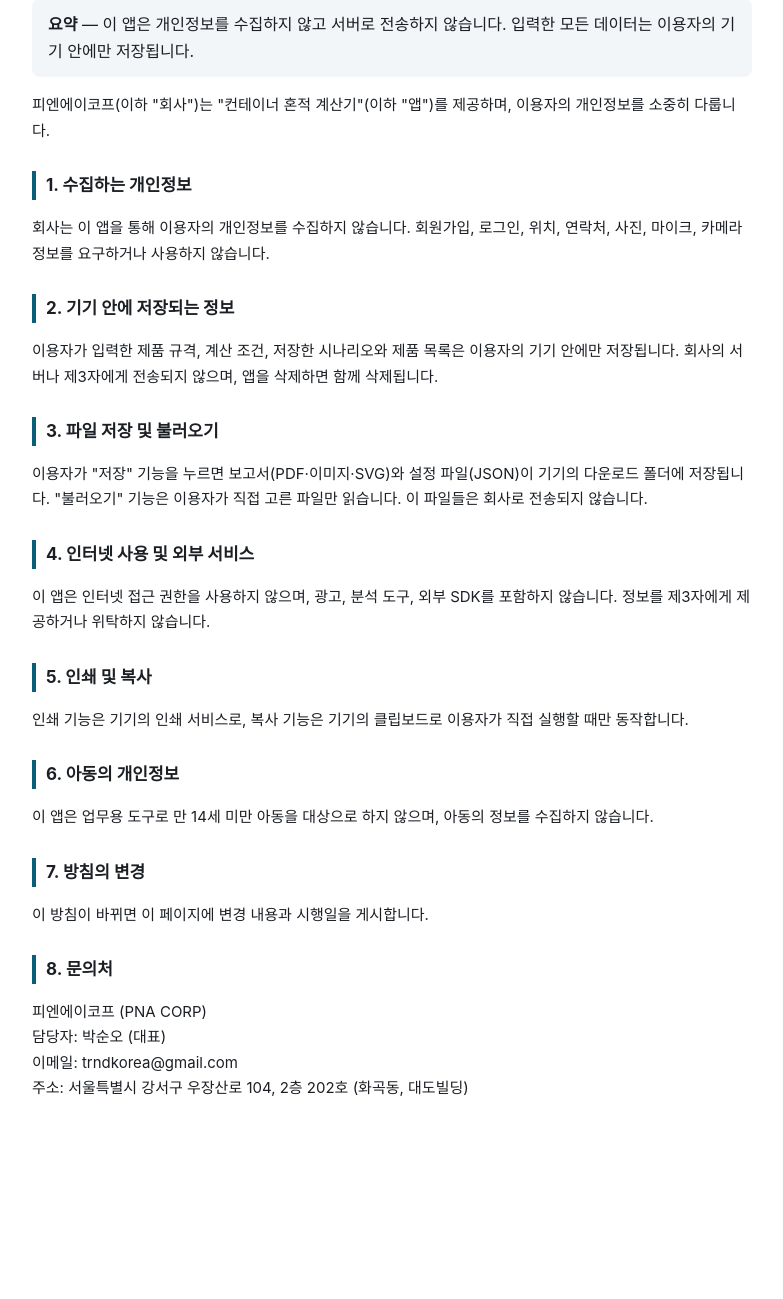
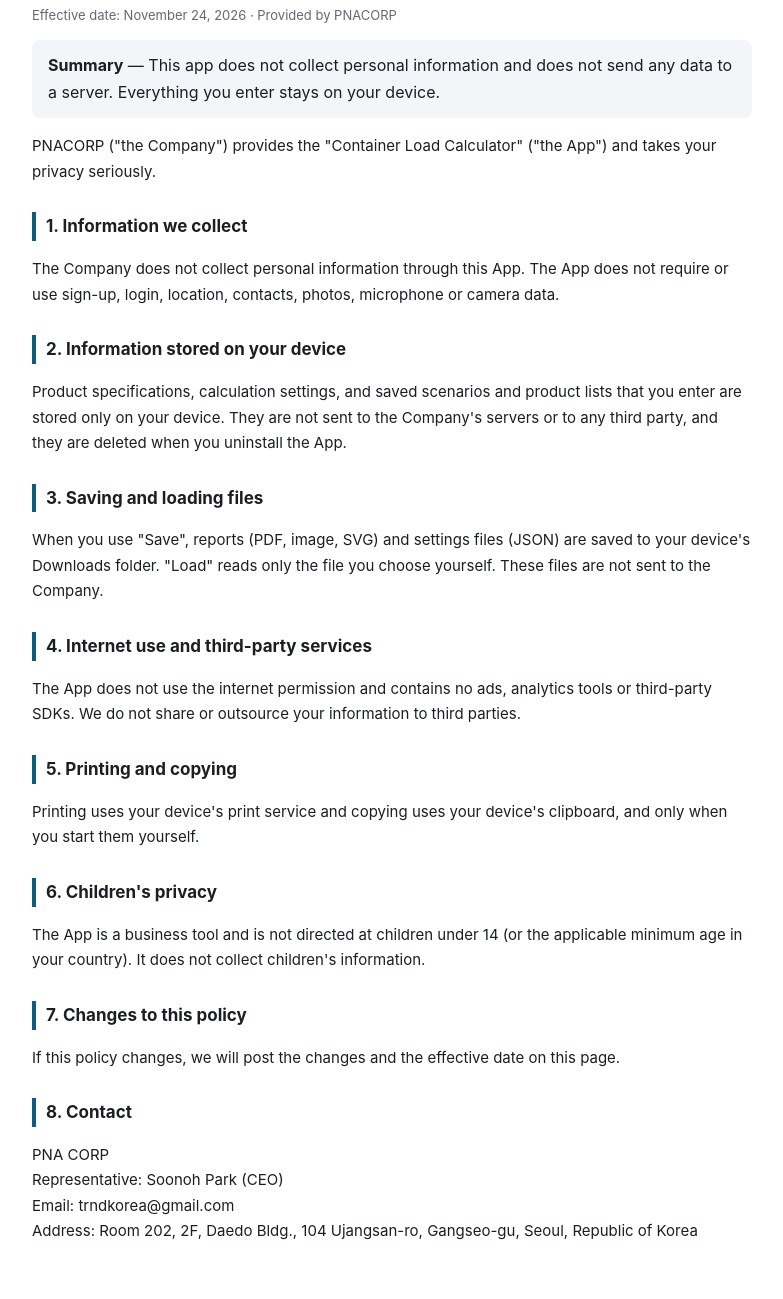
Before and after one commit to soonopark/trnd-privacy, a plain HTML site: page index.html in a window 1280 px wide. Shown: the part 119-1418 px from the top of the page, without its empty margins (248-1031 px from the left). Before the commit the page ends 1295 px from the top, so only its background shows below. Drawn offline with Linux system fonts and the light colour scheme.

Commit message:
Add English version with language toggle
Co-Authored-By: Claude Sonnet 5.5 <noreply@anthropic.com>
Claude-Session: https://claude.ai/code/session_01XyvcwgXiZUXvJE91ijbWbZ

```diff
--- a/index.html
+++ b/index.html
@@ -3,7 +3,7 @@
 <head>
 <meta charset="utf-8">
 <meta name="viewport" content="width=device-width, initial-scale=1">
-<title>컨테이너 혼적 계산기 개인정보처리방침 | PNACORP</title>
+<title>Container Load Calculator Privacy Policy | 컨테이너 혼적 계산기 개인정보처리방침 | PNACORP</title>
 <style>
 body{font-family:-apple-system,"Malgun Gothic","Apple SD Gothic Neo",sans-serif;line-height:1.7;color:#1b1f24;max-width:720px;margin:0 auto;padding:28px 18px 60px}
 h1{font-size:24px;margin:0 0 6px}
@@ -11,10 +11,12 @@ h2{font-size:17px;margin:28px 0 6px;border-left:4px solid #0b5d7a;padding-left:1
 p,li{font-size:15px}
 .meta{color:#667;font-size:13px}
 .box{background:#f3f6f8;border-radius:8px;padding:12px 16px;margin:14px 0}
+.lang{text-align:right;margin-bottom:10px}.lang button{border:1px solid #0b5d7a;background:#fff;color:#0b5d7a;border-radius:6px;padding:5px 12px;font-size:13px;cursor:pointer}.lang button.on{background:#0b5d7a;color:#fff}
 </style>
 </head>
 <body>
-<h1>컨테이너 혼적 계산기 개인정보처리방침</h1>
+<div class="lang"><button id="bko" class="on">한국어</button> <button id="ben">English</button></div>
+<div id="ko" lang="ko"><h1>컨테이너 혼적 계산기 개인정보처리방침</h1>
 <p class="meta">시행일: 2026년 11월 24일 · 제공: 피엔에이코프(PNACORP)</p>
 
 <div class="box"><b>요약</b> — 이 앱은 개인정보를 수집하지 않고 서버로 전송하지 않습니다. 입력한 모든 데이터는 이용자의 기기 안에만 저장됩니다.</div>
@@ -43,6 +45,41 @@ p,li{font-size:15px}
 <p>이 방침이 바뀌면 이 페이지에 변경 내용과 시행일을 게시합니다.</p>
 
 <h2>8. 문의처</h2>
-<p>피엔에이코프 (PNA CORP)<br>담당자: 박순오 (대표)<br>이메일: trndkorea@gmail.com<br>주소: 서울특별시 강서구 우장산로 104, 2층 202호 (화곡동, 대도빌딩)</p>
+<p>피엔에이코프 (PNA CORP)<br>담당자: 박순오 (대표)<br>이메일: trndkorea@gmail.com<br>주소: 서울특별시 강서구 우장산로 104, 2층 202호 (화곡동, 대도빌딩)</p></div>
+<div id="en" lang="en"><h1>Container Load Calculator Privacy Policy</h1>
+<p class="meta">Effective date: November 24, 2026 · Provided by PNACORP</p>
+
+<div class="box"><b>Summary</b> — This app does not collect personal information and does not send any data to a server. Everything you enter stays on your device.</div>
+
+<p>PNACORP ("the Company") provides the "Container Load Calculator" ("the App") and takes your privacy seriously.</p>
+
+<h2>1. Information we collect</h2>
+<p>The Company does not collect personal information through this App. The App does not require or use sign-up, login, location, contacts, photos, microphone or camera data.</p>
+
+<h2>2. Information stored on your device</h2>
+<p>Product specifications, calculation settings, and saved scenarios and product lists that you enter are stored only on your device. They are not sent to the Company's servers or to any third party, and they are deleted when you uninstall the App.</p>
+
+<h2>3. Saving and loading files</h2>
+<p>When you use "Save", reports (PDF, image, SVG) and settings files (JSON) are saved to your device's Downloads folder. "Load" reads only the file you choose yourself. These files are not sent to the Company.</p>
+
+<h2>4. Internet use and third-party services</h2>
+<p>The App does not use the internet permission and contains no ads, analytics tools or third-party SDKs. We do not share or outsource your information to third parties.</p>
+
+<h2>5. Printing and copying</h2>
+<p>Printing uses your device's print service and copying uses your device's clipboard, and only when you start them yourself.</p>
+
+<h2>6. Children's privacy</h2>
+<p>The App is a business tool and is not directed at children under 14 (or the applicable minimum age in your country). It does not collect children's information.</p>
+
+<h2>7. Changes to this policy</h2>
+<p>If this policy changes, we will post the changes and the effective date on this page.</p>
+
+<h2>8. Contact</h2>
+<p>PNA CORP<br>Representative: Soonoh Park (CEO)<br>Email: trndkorea@gmail.com<br>Address: Room 202, 2F, Daedo Bldg., 104 Ujangsan-ro, Gangseo-gu, Seoul, Republic of Korea</p></div>
+<script>
+(function(){function s(l){document.getElementById('ko').style.display=l==='ko'?'':'none';document.getElementById('en').style.display=l==='en'?'':'none';document.getElementById('bko').className=l==='ko'?'on':'';document.getElementById('ben').className=l==='en'?'on':'';document.documentElement.lang=l}
+document.getElementById('bko').onclick=function(){s('ko')};document.getElementById('ben').onclick=function(){s('en')};
+var h=location.hash.replace('#','');s(h==='en'||h==='ko'?h:((navigator.language||'ko').toLowerCase().indexOf('ko')===0?'ko':'en'))})();
+</script>
 </body>
 </html>
```
